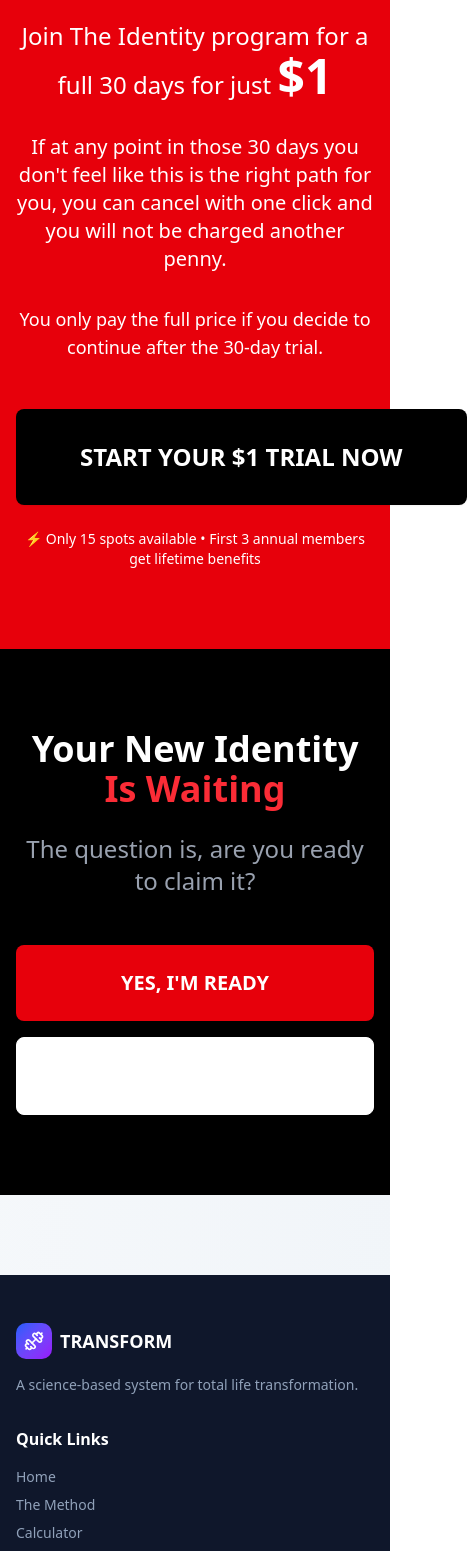
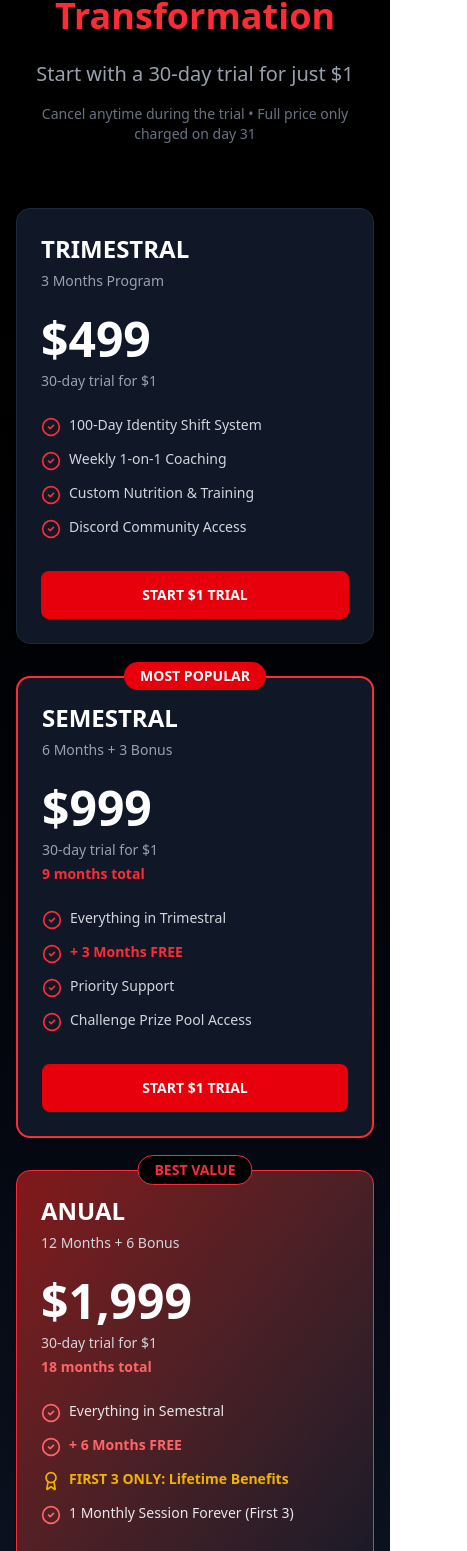
Before and after one commit to AdrianoDRJB/Transform-method, a React (Vite) app: page /identity in a window 390 px wide. Shown: the part 6557-8108 px from the top of the page, 467 px wide, since content can reach past the window. Built offline with nearby package versions, Linux system fonts and the light colour scheme.

Commit message:
Add Stripe payment links with pricing cards to Identity page

```diff
--- a/src/components/TheIdentity.jsx
+++ b/src/components/TheIdentity.jsx
@@ -290,27 +290,150 @@ function TheIdentity() {
         </div>
       </section>
 
-      {/* 30-Day Trial */}
-      <section className="py-20 bg-red-600">
-        <div className="max-w-4xl mx-auto px-4 sm:px-6 lg:px-8 text-center">
+      {/* Pricing Plans */}
+      <section className="py-20 bg-gradient-to-b from-black to-gray-900">
+        <div className="max-w-7xl mx-auto px-4 sm:px-6 lg:px-8">
+          <div className="text-center mb-16">
             <h2 className="text-4xl md:text-5xl font-black mb-6">
-            Try It For 30 Days
+              Choose Your <span className="text-red-500">Transformation</span>
             </h2>
-          <p className="text-2xl mb-8">
-            Join The Identity program for a full 30 days for just <span className="font-black text-5xl">$1</span>
+            <p className="text-xl text-gray-400 mb-4">
+              Start with a 30-day trial for just $1
             </p>
-          <p className="text-xl mb-8 max-w-2xl mx-auto">
-            If at any point in those 30 days you don't feel like this is the right path for you, you can cancel with one click and you will not be charged another penny.
+            <p className="text-sm text-gray-500">
+              Cancel anytime during the trial • Full price only charged on day 31
             </p>
-          <p className="text-lg mb-12">
-            You only pay the full price if you decide to continue after the 30-day trial.
-          </p>
-          <Button size="lg" className="bg-black hover:bg-gray-900 text-white text-2xl px-16 py-8 h-auto font-black">
-            START YOUR $1 TRIAL NOW
+          </div>
+
+          <div className="grid md:grid-cols-3 gap-8 max-w-6xl mx-auto">
+            {/* Trimestral */}
+            <Card className="bg-gray-900 border-gray-800 text-white hover:border-red-500 transition-all">
+              <CardHeader>
+                <CardTitle className="text-2xl font-black">TRIMESTRAL</CardTitle>
+                <CardDescription className="text-gray-400">3 Months Program</CardDescription>
+              </CardHeader>
+              <CardContent>
+                <div className="mb-6">
+                  <div className="text-5xl font-black text-white mb-2">$499</div>
+                  <div className="text-sm text-gray-400">30-day trial for $1</div>
+                </div>
+                <ul className="space-y-3 mb-8 text-sm text-gray-300">
+                  <li className="flex items-start">
+                    <CheckCircle2 className="h-5 w-5 text-red-500 mr-2 flex-shrink-0 mt-0.5" />
+                    <span>100-Day Identity Shift System</span>
+                  </li>
+                  <li className="flex items-start">
+                    <CheckCircle2 className="h-5 w-5 text-red-500 mr-2 flex-shrink-0 mt-0.5" />
+                    <span>Weekly 1-on-1 Coaching</span>
+                  </li>
+                  <li className="flex items-start">
+                    <CheckCircle2 className="h-5 w-5 text-red-500 mr-2 flex-shrink-0 mt-0.5" />
+                    <span>Custom Nutrition & Training</span>
+                  </li>
+                  <li className="flex items-start">
+                    <CheckCircle2 className="h-5 w-5 text-red-500 mr-2 flex-shrink-0 mt-0.5" />
+                    <span>Discord Community Access</span>
+                  </li>
+                </ul>
+                <a href="https://buy.stripe.com/dRm28q0ZhfzxgKrcBD1Jm0s" target="_blank" rel="noopener noreferrer">
+                  <Button className="w-full bg-red-600 hover:bg-red-700 text-white font-bold py-6">
+                    START $1 TRIAL
                   </Button>
-          <p className="mt-6 text-sm">
+                </a>
+              </CardContent>
+            </Card>
+
+            {/* Semestral - Popular */}
+            <Card className="bg-gray-900 border-red-500 border-2 text-white relative">
+              <div className="absolute -top-4 left-1/2 transform -translate-x-1/2 bg-red-600 text-white px-4 py-1 rounded-full text-sm font-bold">
+                MOST POPULAR
+              </div>
+              <CardHeader>
+                <CardTitle className="text-2xl font-black">SEMESTRAL</CardTitle>
+                <CardDescription className="text-gray-400">6 Months + 3 Bonus</CardDescription>
+              </CardHeader>
+              <CardContent>
+                <div className="mb-6">
+                  <div className="text-5xl font-black text-white mb-2">$999</div>
+                  <div className="text-sm text-gray-400">30-day trial for $1</div>
+                  <div className="text-sm text-red-500 font-bold mt-1">9 months total</div>
+                </div>
+                <ul className="space-y-3 mb-8 text-sm text-gray-300">
+                  <li className="flex items-start">
+                    <CheckCircle2 className="h-5 w-5 text-red-500 mr-2 flex-shrink-0 mt-0.5" />
+                    <span>Everything in Trimestral</span>
+                  </li>
+                  <li className="flex items-start">
+                    <CheckCircle2 className="h-5 w-5 text-red-500 mr-2 flex-shrink-0 mt-0.5" />
+                    <span className="font-bold text-red-500">+ 3 Months FREE</span>
+                  </li>
+                  <li className="flex items-start">
+                    <CheckCircle2 className="h-5 w-5 text-red-500 mr-2 flex-shrink-0 mt-0.5" />
+                    <span>Priority Support</span>
+                  </li>
+                  <li className="flex items-start">
+                    <CheckCircle2 className="h-5 w-5 text-red-500 mr-2 flex-shrink-0 mt-0.5" />
+                    <span>Challenge Prize Pool Access</span>
+                  </li>
+                </ul>
+                <a href="https://buy.stripe.com/eVq9AS5fxfzxam36df1Jm0t" target="_blank" rel="noopener noreferrer">
+                  <Button className="w-full bg-red-600 hover:bg-red-700 text-white font-bold py-6">
+                    START $1 TRIAL
+                  </Button>
+                </a>
+              </CardContent>
+            </Card>
+
+            {/* Anual - Best Value */}
+            <Card className="bg-gradient-to-br from-red-900 to-gray-900 border-red-500 text-white relative">
+              <div className="absolute -top-4 left-1/2 transform -translate-x-1/2 bg-black text-red-500 px-4 py-1 rounded-full text-sm font-bold border border-red-500">
+                BEST VALUE
+              </div>
+              <CardHeader>
+                <CardTitle className="text-2xl font-black">ANUAL</CardTitle>
+                <CardDescription className="text-gray-300">12 Months + 6 Bonus</CardDescription>
+              </CardHeader>
+              <CardContent>
+                <div className="mb-6">
+                  <div className="text-5xl font-black text-white mb-2">$1,999</div>
+                  <div className="text-sm text-gray-300">30-day trial for $1</div>
+                  <div className="text-sm text-red-400 font-bold mt-1">18 months total</div>
+                </div>
+                <ul className="space-y-3 mb-8 text-sm text-gray-200">
+                  <li className="flex items-start">
+                    <CheckCircle2 className="h-5 w-5 text-red-400 mr-2 flex-shrink-0 mt-0.5" />
+                    <span>Everything in Semestral</span>
+                  </li>
+                  <li className="flex items-start">
+                    <CheckCircle2 className="h-5 w-5 text-red-400 mr-2 flex-shrink-0 mt-0.5" />
+                    <span className="font-bold text-red-400">+ 6 Months FREE</span>
+                  </li>
+                  <li className="flex items-start">
+                    <Award className="h-5 w-5 text-yellow-500 mr-2 flex-shrink-0 mt-0.5" />
+                    <span className="font-bold text-yellow-500">FIRST 3 ONLY: Lifetime Benefits</span>
+                  </li>
+                  <li className="flex items-start">
+                    <CheckCircle2 className="h-5 w-5 text-red-400 mr-2 flex-shrink-0 mt-0.5" />
+                    <span>1 Monthly Session Forever (First 3)</span>
+                  </li>
+                </ul>
+                <a href="https://buy.stripe.com/cNi00i4bt2ML1Px3131Jm0u" target="_blank" rel="noopener noreferrer">
+                  <Button className="w-full bg-black hover:bg-gray-900 text-white font-bold py-6 border border-red-500">
+                    START $1 TRIAL
+                  </Button>
+                </a>
+              </CardContent>
+            </Card>
+          </div>
+
+          <div className="text-center mt-12">
+            <p className="text-sm text-gray-500 mb-2">
               ⚡ Only 15 spots available • First 3 annual members get lifetime benefits
             </p>
+            <p className="text-xs text-gray-600">
+              All plans include 30-day trial period. Cancel anytime during trial with no charge.
+            </p>
+          </div>
         </div>
       </section>
 
```
Lines whose indentation alone changed are shown as unchanged.
